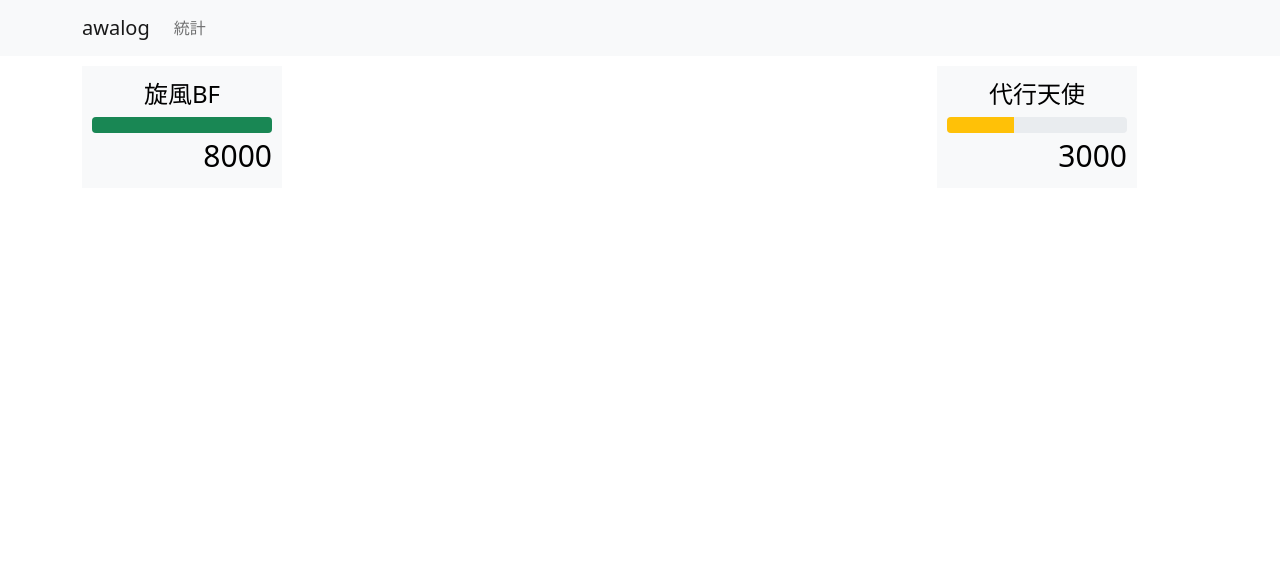
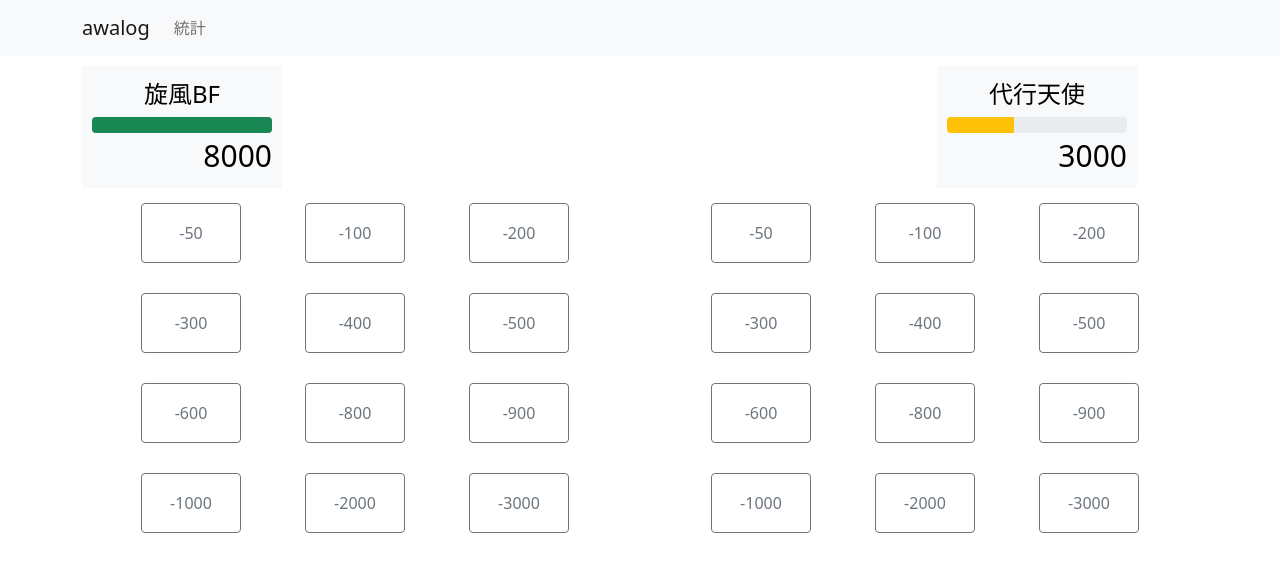
Before and after one commit to dateshi/awalog, a React (Create React App) app in the folder frontend/: page / in a window 1280 px wide. Shown: the top 572 px of the page. Built offline with nearby package versions, Linux system fonts and the light colour scheme.

Commit message:
ダメージボタン配置

```diff
--- a/frontend/src/LP.tsx
+++ b/frontend/src/LP.tsx
@@ -1,6 +1,13 @@
-import { Col, Container, ProgressBar, Row } from "react-bootstrap";
+import { Button, Col, Container, ProgressBar, Row } from "react-bootstrap";
 import AWANav from "./AWANav";
 import "./LP.scss";
+
+const lifeValues = [
+  [-50, -100, -200],
+  [-300, -400, -500],
+  [-600, -800, -900],
+  [-1000, -2000, -3000],
+];
 
 const LifePoint = (props: { name: string; lp: number }) => {
   const { name, lp } = props;
@@ -23,6 +30,35 @@ const LifePoint = (props: { name: string; lp: number }) => {
   );
 };
 
+const ControlPanel = (props: { addLP: (lp: number) => void }) => {
+  return (
+    <Container>
+      {lifeValues.map((row, i) => {
+        return (
+          <Row style={{ padding: 15 }} key={i}>
+            {row.map((val, j) => {
+              return (
+                <Col key={j}>
+                  <Button
+                    variant="outline-secondary"
+                    style={{
+                      width: "100px",
+                      height: "60px",
+                    }}
+                    onClick={() => props.addLP(val)}
+                  >
+                    {val}
+                  </Button>
+                </Col>
+              );
+            })}
+          </Row>
+        );
+      })}
+    </Container>
+  );
+};
+
 const LP = () => {
   return (
     <>
@@ -36,6 +72,15 @@ const LP = () => {
             <LifePoint name="代行天使" lp={3000} />
           </Col>
         </Row>
+        <Row>
+          {[1, 1].map((_, i) => {
+            return (
+              <Col key={i}>
+                <ControlPanel addLP={(lp) => console.log(lp)} />
+              </Col>
+            );
+          })}
+        </Row>
       </Container>
     </>
   );
```
